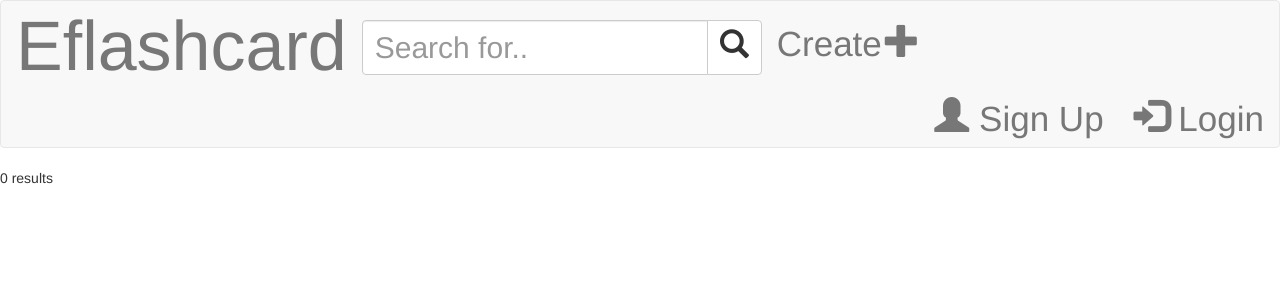
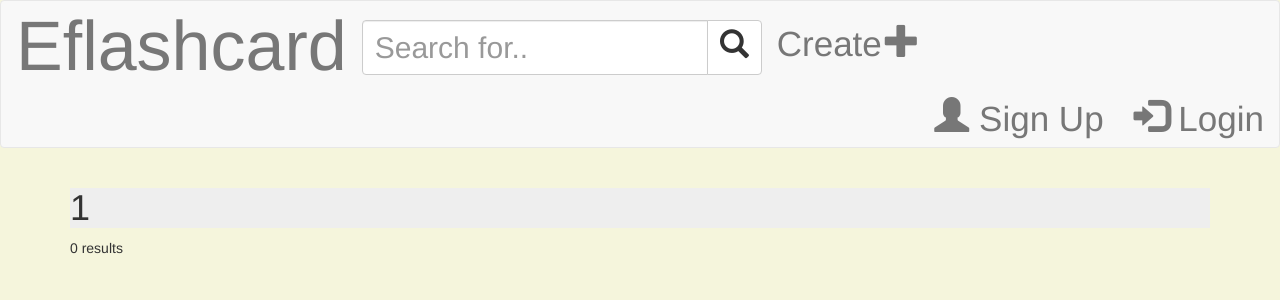
Before and after one commit to larry1285/Eflashcard, a PHP site: page /category_content.php?category_name=1 in a window 1280 px wide. Shown: the top 300 px of the page. Run offline with PHP 8.4, Linux system fonts and the light colour scheme; data that the repository does not hold is empty.

Commit message:
pencil button, category header

```diff
--- a/category_content.php
+++ b/category_content.php
@@ -10,15 +10,19 @@
   <script src="https://maxcdn.bootstrapcdn.com/bootstrap/3.3.7/js/bootstrap.min.js"></script>
   <script src="js//eflash.js"></script>
 </head>
-<body>
+<body class="b1">
 
 <?php include "includes/db.php"; ?>
 
 <?php include "includes/nav.html"; ?>
-
+<div class="container">
 <?php  //create table and insert user's data if sumbit button is clicked
 global $connection;
 $category_name=$_GET['category_name'];
+echo '
+<div>
+  <h1 class="category_heaer">'.$category_name.'</h1>
+</div>';
 if(isset($_GET['category_submit'])){
   $card1_name=$_GET['card1_name'];
   $card1_content=$_GET['card1_content'];
@@ -66,12 +70,13 @@
 $sql_select_all_category_content="SELECT * FROM {$category_name}";
 $result_sql_select_all_categories=mysqli_query($connection,$sql_select_all_category_content);
 if (mysqli_num_rows($result_sql_select_all_categories) > 0) {
-  echo ' <table style="width:60%">';
+  echo ' <table style="width:100%">';
   while($row = mysqli_fetch_assoc($result_sql_select_all_categories)) {
     echo '
              <tr>
                <td style="width:50%">'.$row["card_name"].'</td>
                <td style="width:50%">'.$row["card_content"].'</td>
+               <td valign="top"><button><span class="glyphicon glyphicon-pencil"></span></button></td>
              </tr>
 
     ' ;
@@ -82,6 +87,6 @@
 }
 ?>
 
-
+</div>
 </body>
 </html>
--- a/create.php
+++ b/create.php
@@ -41,6 +41,6 @@
 
 
   </form>
-
+</div>
 </body>
 </html>
--- a/css/style.css
+++ b/css/style.css
@@ -82,3 +82,18 @@
     border: 1px solid black;
     border-collapse: collapse;
 }
+
+button.category_content
+{
+  vertical-align:top;
+
+}
+h1.category_heaer
+{
+
+  background-color: #eee;
+}
+.b1{
+
+  background-color:beige;
+}
```
